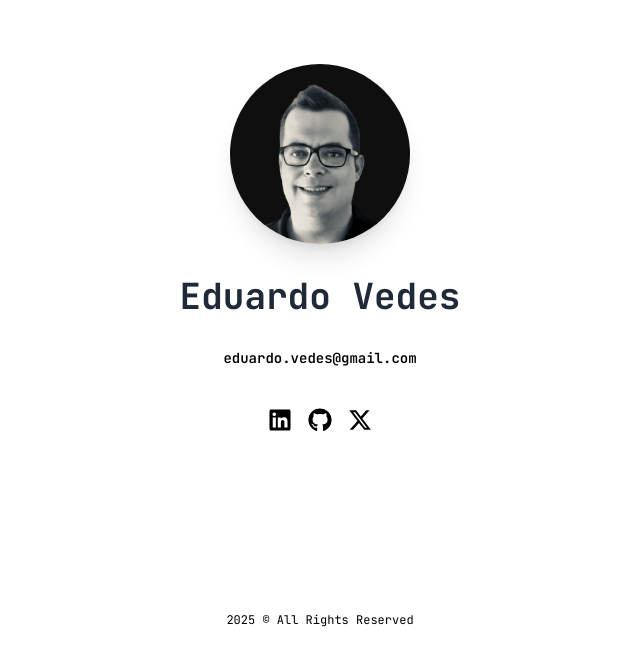
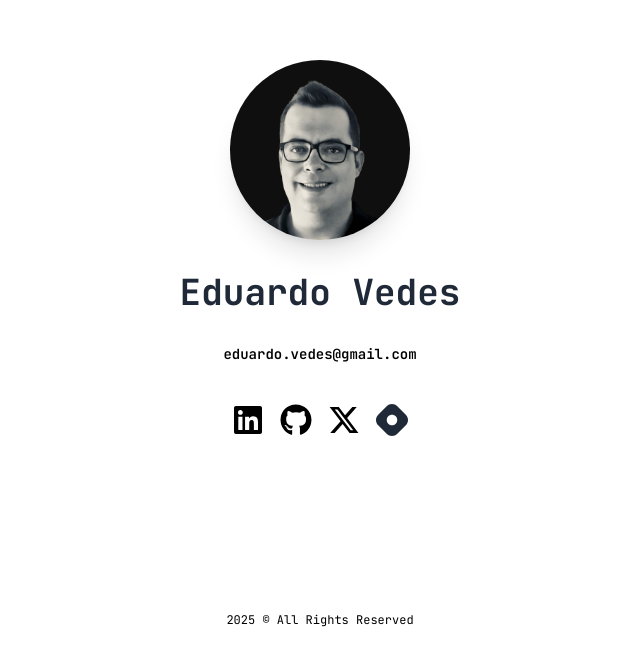
Before and after one commit to evedes/eduardovedes, a Next.js app in the folder frontend/: page / in a window 1280 px wide. Shown: the part 108-774 px from the top of the page, without its empty margins (320-960 px from the left). Built offline with nearby package versions, Linux system fonts and the light colour scheme.

Commit message:
feat: add hashnode blog link

```diff
--- a/frontend/app/page.tsx
+++ b/frontend/app/page.tsx
@@ -1,8 +1,9 @@
 import Image from "next/image";
 import Link from "next/link";
-import { FaGithub, FaLinkedin, FaXTwitter } from "react-icons/fa6";
+import { FaGithub, FaLinkedin, FaXTwitter, FaHashnode } from "react-icons/fa6";
 
 export default function Home() {
+  console.log("Home");
   return (
     <div className="flex flex-col h-screen">
       <div className="grow flex flex-col gap-6 sm:gap-8 justify-center items-center">
@@ -11,6 +12,7 @@
             src="/profile-pic.png"
             className="rounded-full shadow-xl"
             alt="Eduardo Vedes"
+            priority
             width={180}
             height={180}
           />
@@ -35,7 +37,7 @@
             target="_blank"
             rel="noopener noreferrer"
           >
-            <FaLinkedin className="w-6 h-6 hover:fill-[#0866C2] transition-colors duration-300 ease-in-out" />
+            <FaLinkedin className="size-8 hover:fill-[#0866C2] transition-colors duration-300 ease-in-out" />
           </Link>
           <Link
             href="https://github.com/evedes"
@@ -43,7 +45,7 @@
             target="_blank"
             rel="noopener noreferrer"
           >
-            <FaGithub className="w-6 h-6 rounded-full hover:bg-black hover:fill-white transition-colors duration-300 ease-in-out" />
+            <FaGithub className="size-8 rounded-full hover:bg-black hover:fill-white transition-colors duration-300 ease-in-out" />
           </Link>
           <Link
             href="https://x.com/eduardovedes"
@@ -51,9 +53,20 @@
             target="_blank"
             rel="noopener noreferrer"
           >
-            <FaXTwitter className="w-6 h-6 hover:fill-white hover:bg-black transition-colors duration-300 ease-in-out" />
+            <FaXTwitter className="size-8 hover:fill-[#0866C2] transition-colors duration-300 ease-in-out" />
           </Link>
+
+          <Link
+            href="https://blog.eduardovedes.com"
+            prefetch={false}
+            target="_blank"
+            rel="noopener noreferrer"
+          >
+            <FaHashnode className="size-8 text-gray-800 hover:text-black transition-colors duration-300 ease-in-out" />
+          </Link>
+
         </div>
+
       </div>
       <div className="text-xs flex justify-center items-center pb-16">
         2025 &copy; All Rights Reserved
```
